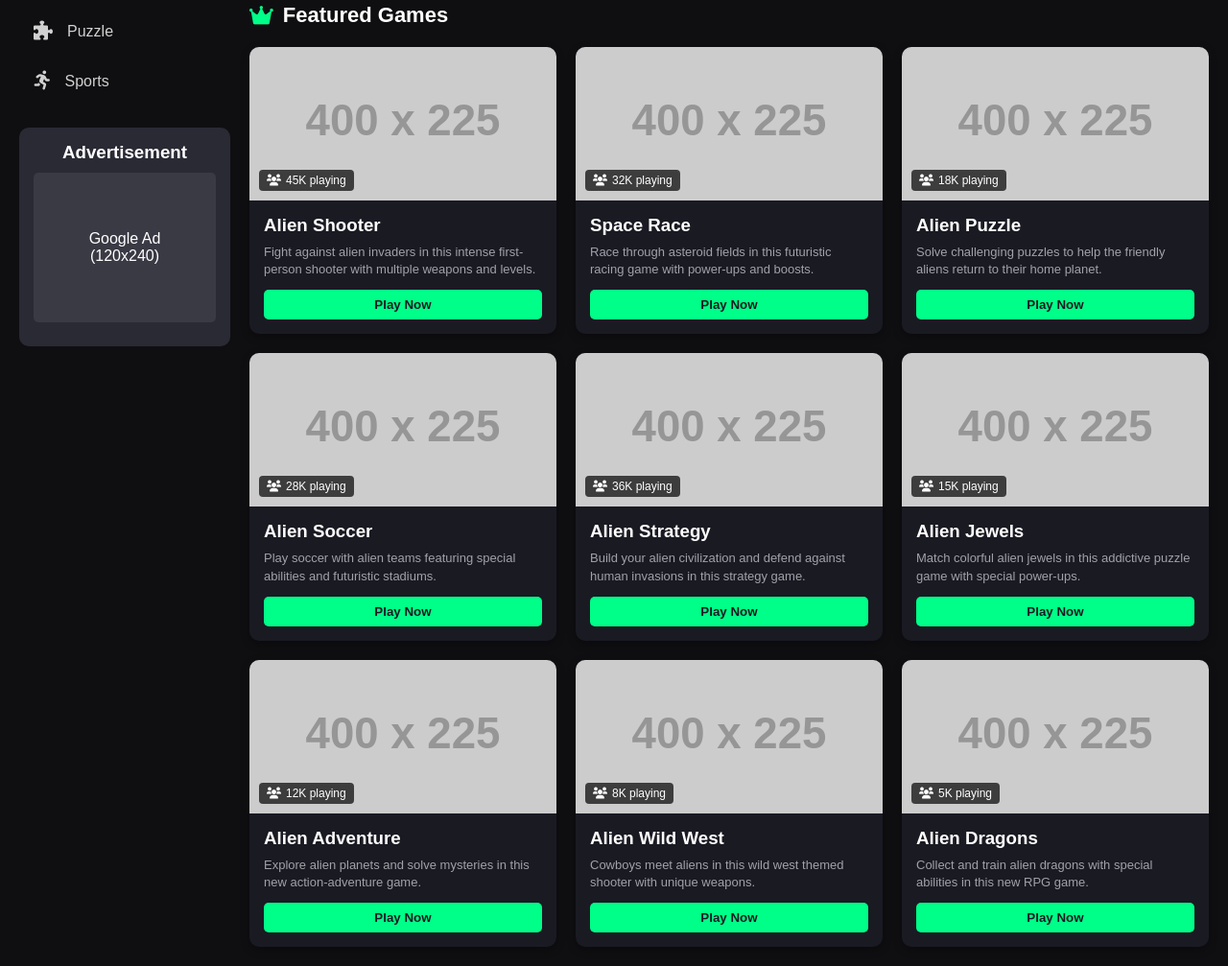
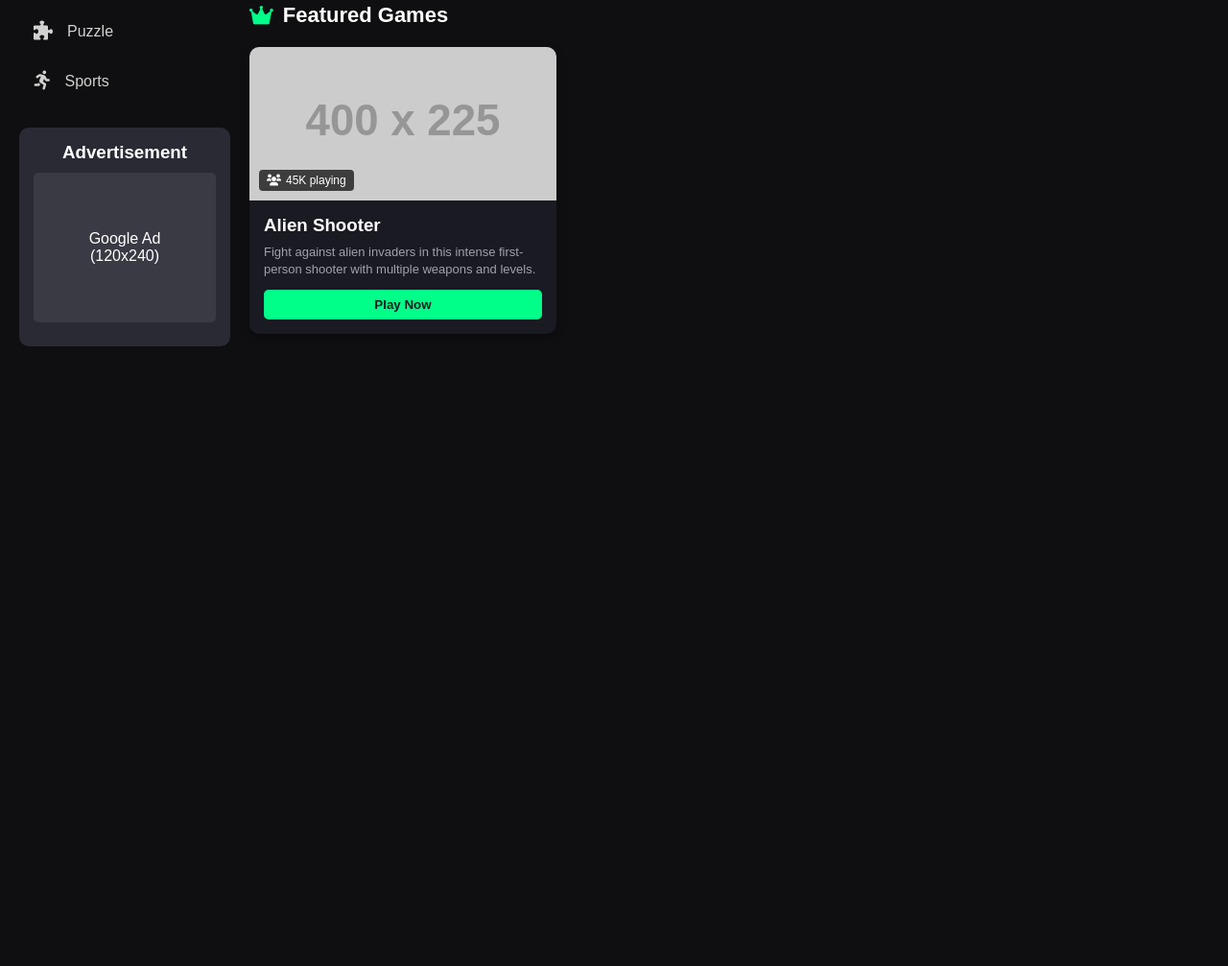
Before and after one commit to Alien-BaBa-Games/Games, a plain HTML site: page index.html in a window 1280 px wide. Shown: the part 482-1489 px from the top of the page at 96% size. After the commit the page ends 863 px from the top, so only its background shows below. Drawn offline with Linux system fonts and the light colour scheme; placeholder pictures from the web are drawn by us.

Commit message:
Update index.html

```diff
--- a/index.html
+++ b/index.html
@@ -479,102 +479,6 @@
                 isMultiplayer: true,
                 thumbnail: "https://via.placeholder.com/400x225/333333/ffffff?text=Alien+Shooter",
                 gameFile: "Alien BaBa Shooter Game.html"
-            },
-            {
-                id: 2,
-                title: "Space Race",
-                description: "Race through asteroid fields in this futuristic racing game with power-ups and boosts.",
-                category: ["racing", "action"],
-                players: "32K",
-                isPopular: true,
-                isNew: false,
-                isMultiplayer: true,
-                thumbnail: "https://via.placeholder.com/400x225/333333/ffffff?text=Space+Race",
-                gameFile: "Alien BaBa Car Game.html" // This is your car game file
-            },
-            {
-                id: 3,
-                title: "Alien Puzzle",
-                description: "Solve challenging puzzles to help the friendly aliens return to their home planet.",
-                category: ["puzzle"],
-                players: "18K",
-                isPopular: false,
-                isNew: false,
-                isMultiplayer: false,
-                thumbnail: "https://via.placeholder.com/400x225/333333/ffffff?text=Alien+Puzzle",
-                gameFile: "Alien BaBa Puzzle Game.html"
-            },
-            {
-                id: 4,
-                title: "Alien Soccer",
-                description: "Play soccer with alien teams featuring special abilities and futuristic stadiums.",
-                category: ["sports", "multiplayer"],
-                players: "28K",
-                isPopular: true,
-                isNew: false,
-                isMultiplayer: true,
-                thumbnail: "https://via.placeholder.com/400x225/333333/ffffff?text=Alien+Soccer",
-                gameFile: "Alien BaBa Soccer Game.html"
-            },
-            {
-                id: 5,
-                title: "Alien Strategy",
-                description: "Build your alien civilization and defend against human invasions in this strategy game.",
-                category: ["strategy"],
-                players: "36K",
-                isPopular: false,
-                isNew: true,
-                isMultiplayer: false,
-                thumbnail: "https://via.placeholder.com/400x225/333333/ffffff?text=Alien+Strategy",
-                gameFile: "Alien BaBa Strategy Game.html"
-            },
-            {
-                id: 6,
-                title: "Alien Jewels",
-                description: "Match colorful alien jewels in this addictive puzzle game with special power-ups.",
-                category: ["puzzle"],
-                players: "15K",
-                isPopular: false,
-                isNew: false,
-                isMultiplayer: false,
-                thumbnail: "https://via.placeholder.com/400x225/333333/ffffff?text=Alien+Jewels",
-                gameFile: "Alien BaBa Jewels Game.html"
-            },
-            {
-                id: 7,
-                title: "Alien Adventure",
-                description: "Explore alien planets and solve mysteries in this new action-adventure game.",
-                category: ["adventure", "action"],
-                players: "12K",
-                isPopular: false,
-                isNew: true,
-                isMultiplayer: false,
-                thumbnail: "https://via.placeholder.com/400x225/333333/ffffff?text=Alien+Adventure",
-                gameFile: "Alien BaBa Adventure Game.html"
-            },
-            {
-                id: 8,
-                title: "Alien Wild West",
-                description: "Cowboys meet aliens in this wild west themed shooter with unique weapons.",
-                category: ["shooter", "action"],
-                players: "8K",
-                isPopular: false,
-                isNew: true,
-                isMultiplayer: true,
-                thumbnail: "https://via.placeholder.com/400x225/333333/ffffff?text=Alien+Wild+West",
-                gameFile: "Alien BaBa Wild West Game.html"
-            },
-            {
-                id: 9,
-                title: "Alien Dragons",
-                description: "Collect and train alien dragons with special abilities in this new RPG game.",
-                category: ["strategy"],
-                players: "5K",
-                isPopular: false,
-                isNew: true,
-                isMultiplayer: false,
-                thumbnail: "https://via.placeholder.com/400x225/333333/ffffff?text=Alien+Dragons",
-                gameFile: "Alien BaBa Dragons Game.html"
             }
         ];
 
```
